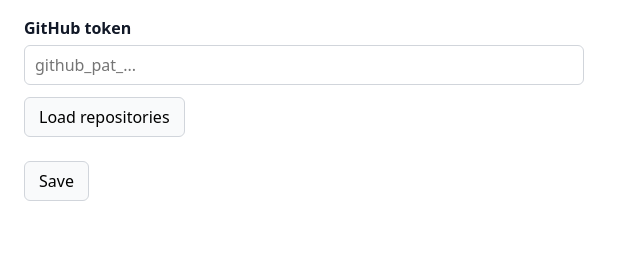
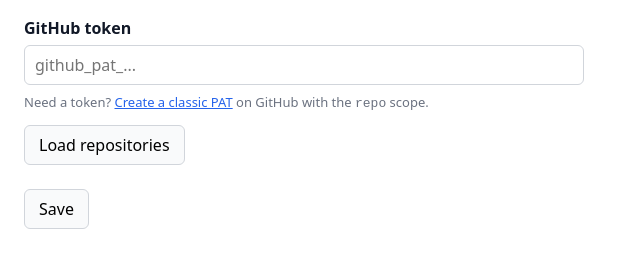
Before and after one commit to erickgnclvs/review-bell, a website with bundled scripts: page src/options.html in a window 1280 px wide. Shown: the part 70-338 px from the top of the page, without its empty margins (0-640 px from the left). Built offline with nearby package versions, Linux system fonts and the light colour scheme; some packages are replaced by stand-ins of ours.

Commit message:
feat: add PAT creation hint link to options

```diff
--- a/src/options.css
+++ b/src/options.css
@@ -59,6 +59,16 @@
   cursor: default;
 }
 
+.hint {
+  color: #6b7280;
+  font-size: 13px;
+  margin: 6px 0 10px;
+}
+
+.hint a {
+  color: #2563eb;
+}
+
 #load-repos {
   margin-top: 4px;
 }
--- a/src/options.html
+++ b/src/options.html
@@ -13,6 +13,7 @@
       <section id="token-section">
         <label for="token">GitHub token</label>
         <input id="token" type="password" autocomplete="off" placeholder="github_pat_...">
+        <p class="hint">Need a token? <a href="https://github.com/settings/tokens/new?scopes=repo&description=Review+Bell" target="_blank" rel="noreferrer">Create a classic PAT</a> on GitHub with the <code>repo</code> scope.</p>
         <button id="load-repos" type="button">Load repositories</button>
       </section>
 
```
